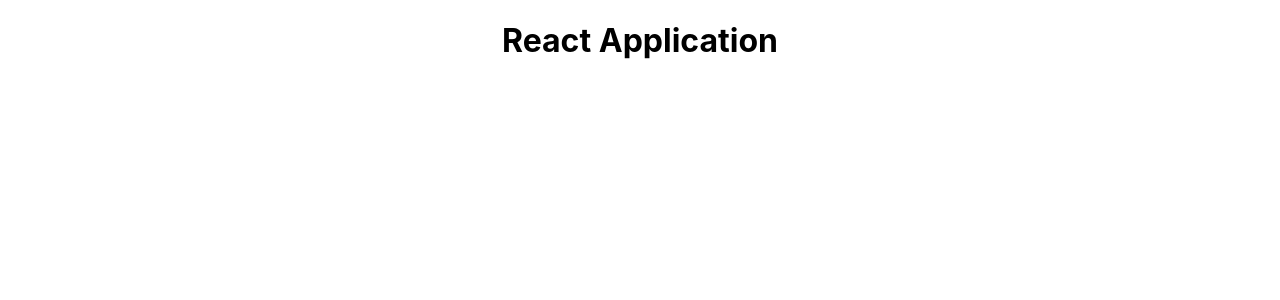
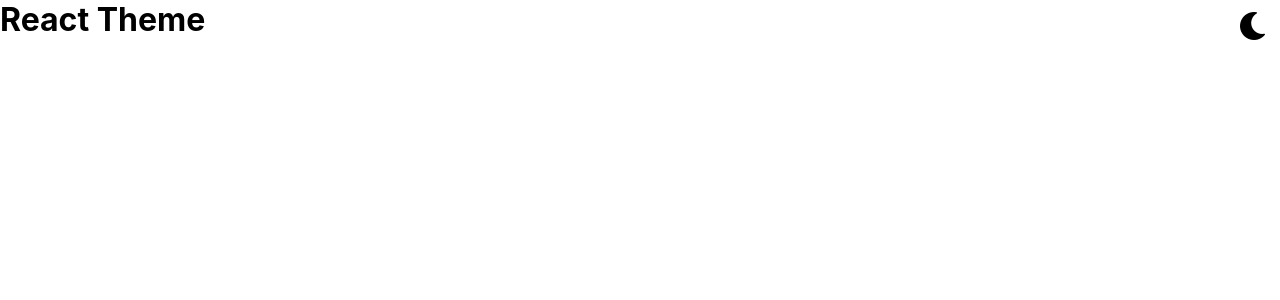
Before and after one commit to maheshkotha/react-app, a React (Create React App) app: page / in a window 1280 px wide. Shown: the top 300 px of the page. Built offline with nearby package versions, Linux system fonts and the light colour scheme.

Commit message:
theme context and reducer added

```diff
--- a/public/index.html
+++ b/public/index.html
@@ -24,6 +24,10 @@
       work correctly both with client-side routing and a non-root public URL.
       Learn how to configure a non-root public URL by running `npm run build`.
     -->
+    <link
+    rel="stylesheet"
+    href="https://cdnjs.cloudflare.com/ajax/libs/font-awesome/6.0.0-beta3/css/all.min.css"
+  />
     <title>React App</title>
   </head>
   <body>
--- a/src/App.js
+++ b/src/App.js
@@ -1,11 +1,13 @@
-import logo from './logo.svg';
 import './App.css';
+import Main from './Components/Main';
+import ToggleTheme from './Features/ToggleTheme';
+import { ThemeProvider } from './Providers/ThemeProvider';
 
 function App() {
   return (
-    <div className="App">
-      <h1>React Application</h1>
-    </div>
+    <ThemeProvider>
+      <Main />
+    </ThemeProvider>
   );
 }
 
--- /dev/null
+++ b/src/Components/Main.jsx
@@ -0,0 +1,16 @@
+import React from 'react'
+import { useTheme } from '../Providers/ThemeProvider'
+import ToggleTheme from '../Features/ToggleTheme'
+
+const Main = () => {
+
+    const {theme } = useTheme()
+  return (
+    <div className={`main ${theme}`}>
+        <h1>React Theme</h1>
+        <ToggleTheme />
+    </div>
+  )
+}
+
+export default Main
--- /dev/null
+++ b/src/Features/ToggleTheme.jsx
@@ -0,0 +1,23 @@
+import { useReducer } from "react"
+import { useTheme } from "../Providers/ThemeProvider"
+
+
+
+const ToggleTheme = () => {
+    const {theme, dispatch } = useTheme()
+    const toggleTheme = () => {
+        dispatch({type: 'TOGGLE_THEME'})
+    }
+
+    return <div className="themeBtn">
+        <button onClick={toggleTheme}>
+            {
+                theme === 'light' ?
+                <i className="fas fa-moon"></i> :
+                <i className="fas fa-sun" style={{color: '#fff'}} ></i>
+            }
+        </button>
+    </div>
+}
+
+export default ToggleTheme
--- /dev/null
+++ b/src/Providers/ThemeProvider.jsx
@@ -0,0 +1,33 @@
+import { createContext, useContext, useReducer } from "react";
+
+
+
+const initialState = {
+    theme: 'light'
+}
+
+export const themeReducer = (state, action) => {
+    switch(action.type) {
+        case 'TOGGLE_THEME':
+            return {...state, theme: state.theme === 'light' ? 'dark' : 'light' }
+
+        default: return state;
+    }
+}
+
+
+export const ThemeContext = createContext(null)
+
+export const ThemeProvider = ({children}) => {
+
+    const [state, dispatch] = useReducer(themeReducer, initialState);
+
+    return (
+        <ThemeContext.Provider value={{theme: state.theme, dispatch}}>
+            {children}
+        </ThemeContext.Provider>
+    )
+}
+
+
+export const useTheme = () => useContext(ThemeContext)
--- a/src/index.css
+++ b/src/index.css
@@ -7,7 +7,45 @@ body {
   -moz-osx-font-smoothing: grayscale;
 }
 
+* {
+  margin: 0;
+  padding: 0;
+}
+
 code {
   font-family: source-code-pro, Menlo, Monaco, Consolas, 'Courier New',
     monospace;
 }
+
+.main {
+  height: 100vh;
+  width: 100%;
+  transition: all ease-in-out .5s;
+}
+
+.light {
+  background-color: hsl(0, 50%, 100%);
+  color: hsl(0, 50%,  0%)
+}
+
+.dark {
+  background-color: hsl(0, 50%, 0%);
+  color: hsl(0, 50%, 100%);
+}
+
+.themeBtn {
+  position: fixed;
+  top: 10px;
+  right: 10px;
+  z-index: 99;
+}
+
+.themeBtn button {
+  background: none;
+  border: none;
+  outline: none;
+}
+
+.themeBtn .fas {
+  font-size: 2rem;
+}
```
